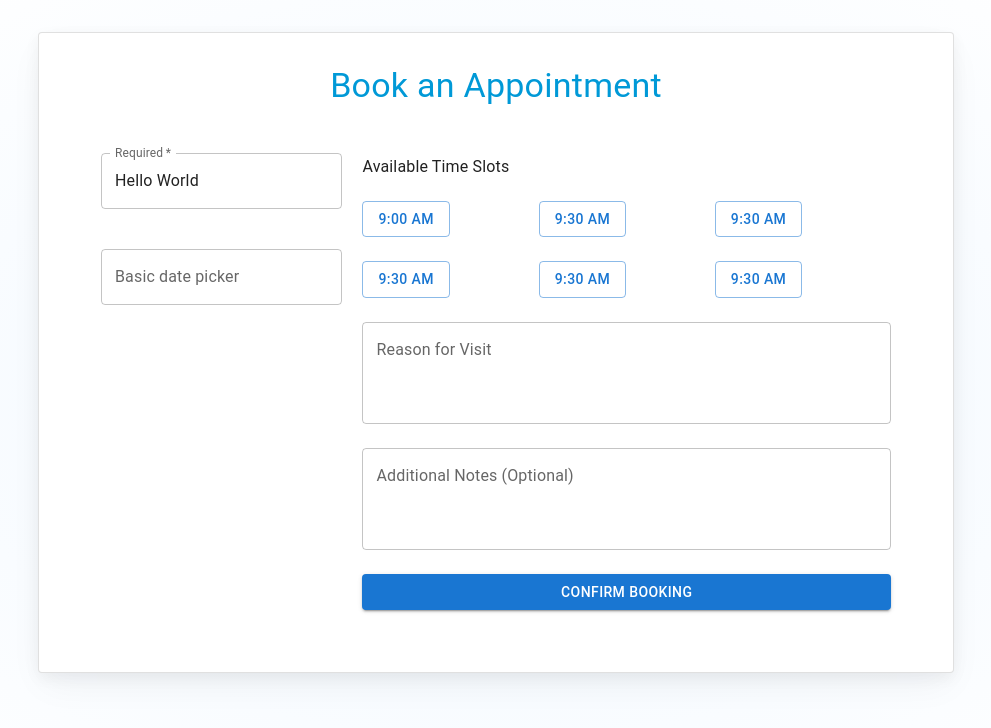
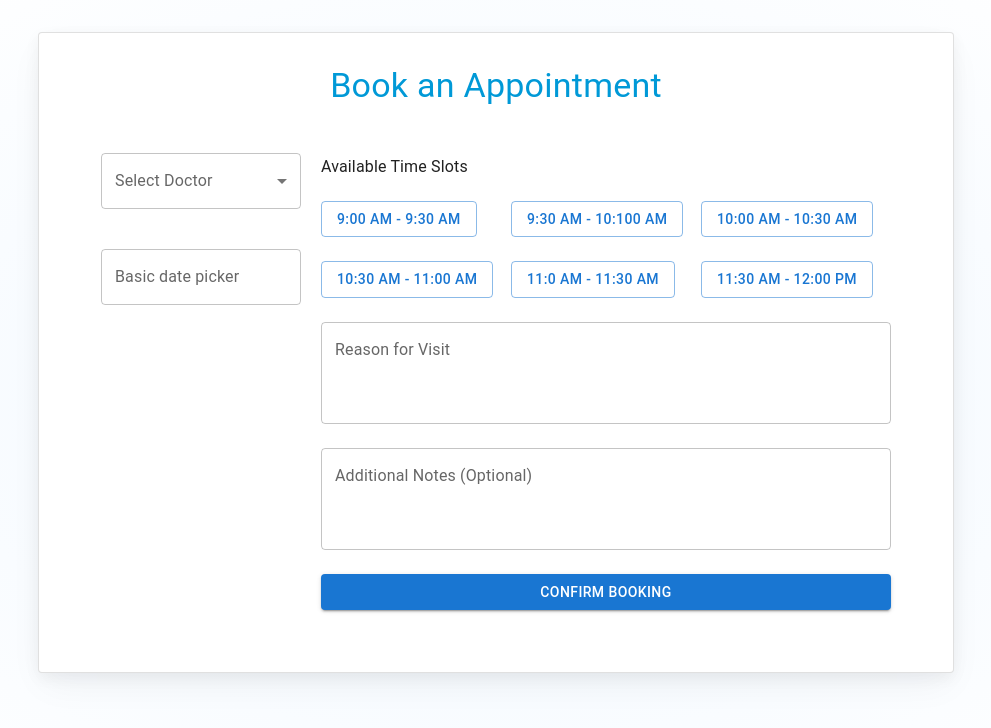
Before and after one commit to kmushfikur310/patient_portal_ui, a React (Create React App) app: page /bookappointment in a window 1280 px wide. Shown: the top 728 px of the page, without its empty margins (144-1135 px from the left). Built offline with nearby package versions, Linux system fonts and the light colour scheme; no server answers.

Commit message:
last commit of the day

```diff
--- a/src/Components/BookAppointment.js
+++ b/src/Components/BookAppointment.js
@@ -1,6 +1,12 @@
 import * as React from 'react';
 import Box from '@mui/material/Box';
-import Button from '@mui/material/Button';
+import {
+        Button,
+        FormControl,
+        InputLabel,
+        Select,
+        MenuItem
+        } from '@mui/material/';
 import { DemoContainer } from '@mui/x-date-pickers/internals/demo';
 import { AdapterDayjs } from '@mui/x-date-pickers/AdapterDayjs';
 import { LocalizationProvider } from '@mui/x-date-pickers/LocalizationProvider';
@@ -12,10 +18,7 @@ import Stack from '@mui/material/Stack';
 import MuiCard from '@mui/material/Card';
 import { useNavigate } from 'react-router-dom'
 import { styled } from '@mui/material/styles';
-// import ForgotPassword from './ForgotPassword';
-// import { GoogleIcon, FacebookIcon, SitemarkIcon } from './CustomIcons';
-// import AppTheme from '../shared-theme/AppTheme';
-// import ColorModeSelect from '../shared-theme/ColorModeSelect';
+import { get, post } from '../Utils/api';
 
 const Card = styled(MuiCard)(({ theme }) => ({
     display: 'flex',
@@ -65,18 +68,35 @@ const BookAppointment = (props) => {
     const [emailErrorMessage, setEmailErrorMessage] = React.useState('');
     const [passwordError, setPasswordError] = React.useState(false);
     const [passwordErrorMessage, setPasswordErrorMessage] = React.useState('');
-    const [loginDetails, setLoginDetails] = React.useState({
-        email: "",
-        password: ""
+    const [timeSlot, setTimeSlot] = React.useState("");
+    const [appointmentDetails, setAppointmentDetails] = React.useState({
+        doctorName: "",
+        patientId: "",
+        doctorId: "",
+        timeslot: "",
+        appointmentDescription: "",
+        additionalInfo: ""
     });
+    const [doctors, setDoctors] = React.useState([]);
+    const [selectedDate, setSelectedDate] = React.useState(null);
 
-    const handleLoginInput = e => {
+    const handleDateChange = (newDate) => {
+        setSelectedDate(newDate);  // Storing the date in state
+        console.log('Selected Date:', newDate?.format('YYYY-MM-DD')); // Optional logging
+    };
+
+    const handleChangeInput = e => {
         const { name, value } = e.target;
-        setLoginDetails(prevDetails => ({
+        setAppointmentDetails(prevDetails => ({
             ...prevDetails,
             [name]: value
         }));
     };
+
+    const getTimeSlot  = (slot) => {
+        debugger
+        setTimeSlot(slot);
+    }
 
     const handleSubmit = (event) => {
         if (emailError || passwordError) {
@@ -116,6 +136,21 @@ const BookAppointment = (props) => {
 
         return isValid;
     };
+    const getDoctors = async() => {
+        debugger
+        try {
+            const response = await get('/api/auth/signup');
+            setDoctors(response.data);
+            navigate("/login");
+        } catch (err) {
+            console.error(err);
+        }
+    }
+    React.useEffect(() => {
+        getDoctors();
+    }, []);
+    // console.log(appointmentDetails, timeSlot, selectedDate);
+    console.log(doctors);
     return (
         <AppointmentContainer direction="column" justifyContent="space-between">
             <Card variant="outlined">
@@ -128,18 +163,31 @@ const BookAppointment = (props) => {
                     <div style={{ margin: "10px" }}>
                         <Grid container rowSpacing={4} columnSpacing={{ xs: 1, sm: 2, md: 3 }}>
                             <Grid item xs={12}>
-                                <TextField
-                                    required
-                                    fullWidth
-                                    id="outlined-required"
-                                    label="Required"
-                                    defaultValue="Hello World"
-                                />
+                                <FormControl fullWidth>
+                                    <InputLabel id="demo-simple-select-label">Select Doctor</InputLabel>
+                                    <Select
+                                        labelId="demo-simple-select-label"
+                                        id="demo-simple-select"
+                                        name="doctorName"
+                                        value={appointmentDetails.doctorName}
+                                        label="Age"
+                                        onChange={e => handleChangeInput(e)}
+                                    >
+                                        <MenuItem value={10}>Ten</MenuItem>
+                                        <MenuItem value={20}>Twenty</MenuItem>
+                                        <MenuItem value={30}>Thirty</MenuItem>
+                                    </Select>
+                                </FormControl>
                             </Grid>
                             <Grid item xs={12}>
                                 <LocalizationProvider dateAdapter={AdapterDayjs}>
                                     <DemoContainer components={['DatePicker']} sx={{ width: '100%' }}>
-                                        <DatePicker label="Basic date picker" sx={{ width: '100%' }} />
+                                        <DatePicker
+                                            label="Basic date picker"
+                                            sx={{ width: '100%' }}
+                                            value={selectedDate}
+                                            onChange={handleDateChange}
+                                        />
                                     </DemoContainer>
                                 </LocalizationProvider>
                             </Grid>
@@ -151,44 +199,50 @@ const BookAppointment = (props) => {
                         </Typography>
                         <Grid container rowSpacing={3}>
                             <Grid item xs={4}>
-                                <Button variant="outlined">9:00 AM</Button>
+                                <Button onClick={e => getTimeSlot("09:00-09:30")} variant="outlined">9:00 AM - 9:30 AM</Button>
                             </Grid>
                             <Grid item xs={4}>
-                                <Button variant="outlined">9:30 AM</Button>
+                                <Button onClick={e => getTimeSlot("09:30-10:00")} variant="outlined">9:30 AM - 10:100 AM</Button>
                             </Grid>
                             <Grid item xs={4}>
-                                <Button variant="outlined">9:30 AM</Button>
+                                <Button onClick={e => getTimeSlot("10:00-10:30")} variant="outlined">10:00 AM - 10:30 AM</Button>
                             </Grid>
                             <Grid item xs={4}>
-                                <Button variant="outlined">9:30 AM</Button>
+                                <Button onClick={e => getTimeSlot("10:30-11:00")} variant="outlined">10:30 AM - 11:00 AM</Button>
                             </Grid>
                             <Grid item xs={4}>
-                                <Button variant="outlined">9:30 AM</Button>
+                                <Button onClick={e => getTimeSlot("11:00-11:30")} variant="outlined">11:0 AM - 11:30 AM</Button>
                             </Grid>
                             <Grid item xs={4}>
-                                <Button variant="outlined">9:30 AM</Button>
+                                <Button onClick={e => getTimeSlot("11:30-12:00")} variant="outlined">11:30 AM - 12:00 PM</Button>
                             </Grid>
                             <Grid item xs={12} sm={12}>
-                            <TextField
+                                <TextField
                                     id="outlined-multiline-static"
                                     label="Reason for Visit"
                                     style={{ width: "100%" }}
                                     multiline
+                                    name="appointmentDescription"
+                                    value={appointmentDetails.appointmentDescription}
+                                    onChange={e => handleChangeInput(e)}
                                     rows={3}
                                 />
                             </Grid>
                             <Grid item xs={12}>
-                            <TextField
+                                <TextField
                                     id="outlined-multiline-static"
                                     label="Additional Notes (Optional)"
                                     style={{ width: "100%" }}
                                     multiline
+                                    name="additionalInfo"
+                                    value={appointmentDetails.additionalInfo}
+                                    onChange={e => handleChangeInput(e)}
                                     rows={3}
                                 />
                             </Grid>
                             <Grid item xs={12}>
                                 <Button style={{ width: "100%" }} variant="contained">
-                                Confirm Booking
+                                    Confirm Booking
                                 </Button>
                             </Grid>
                         </Grid>
```
